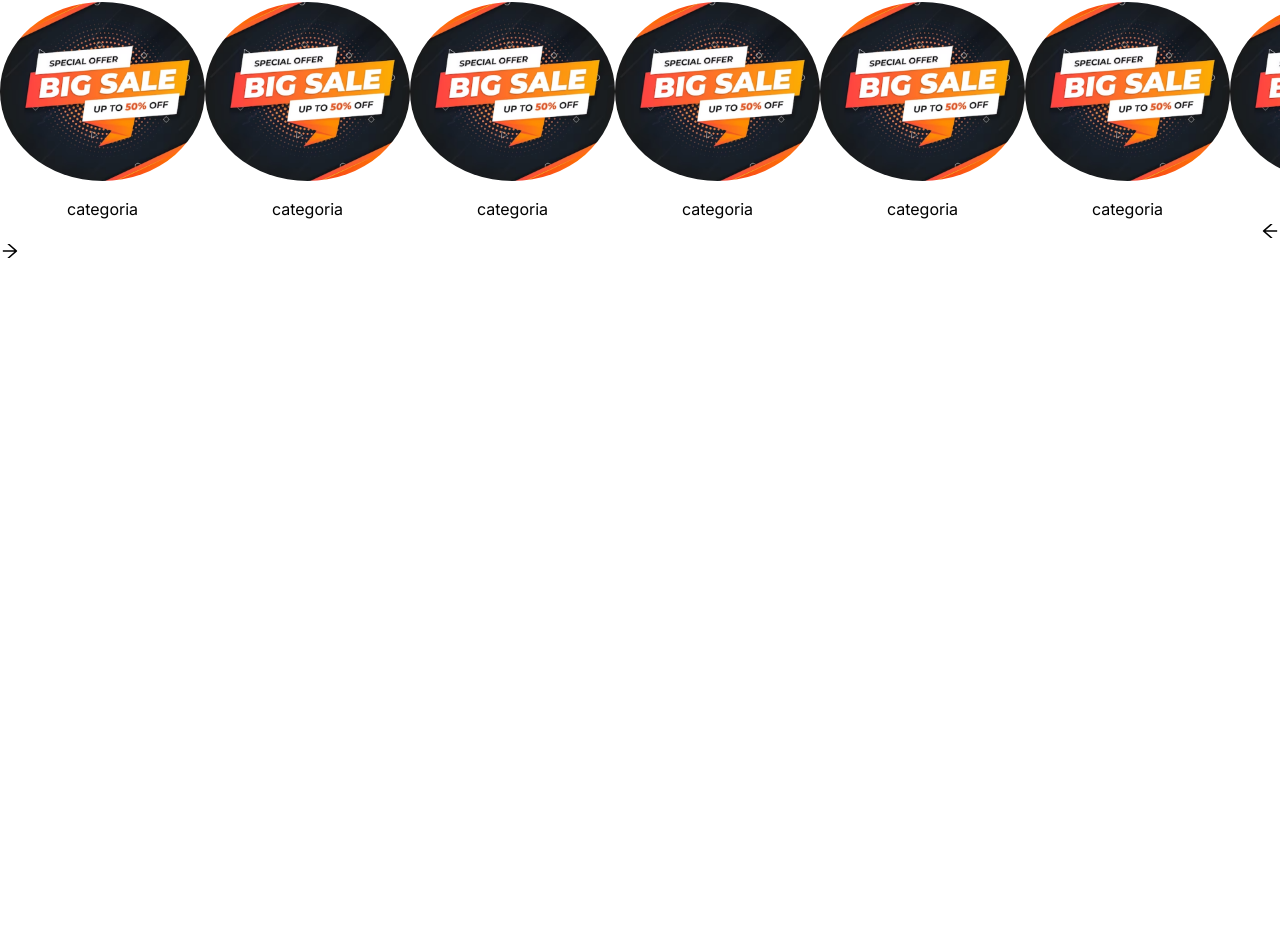
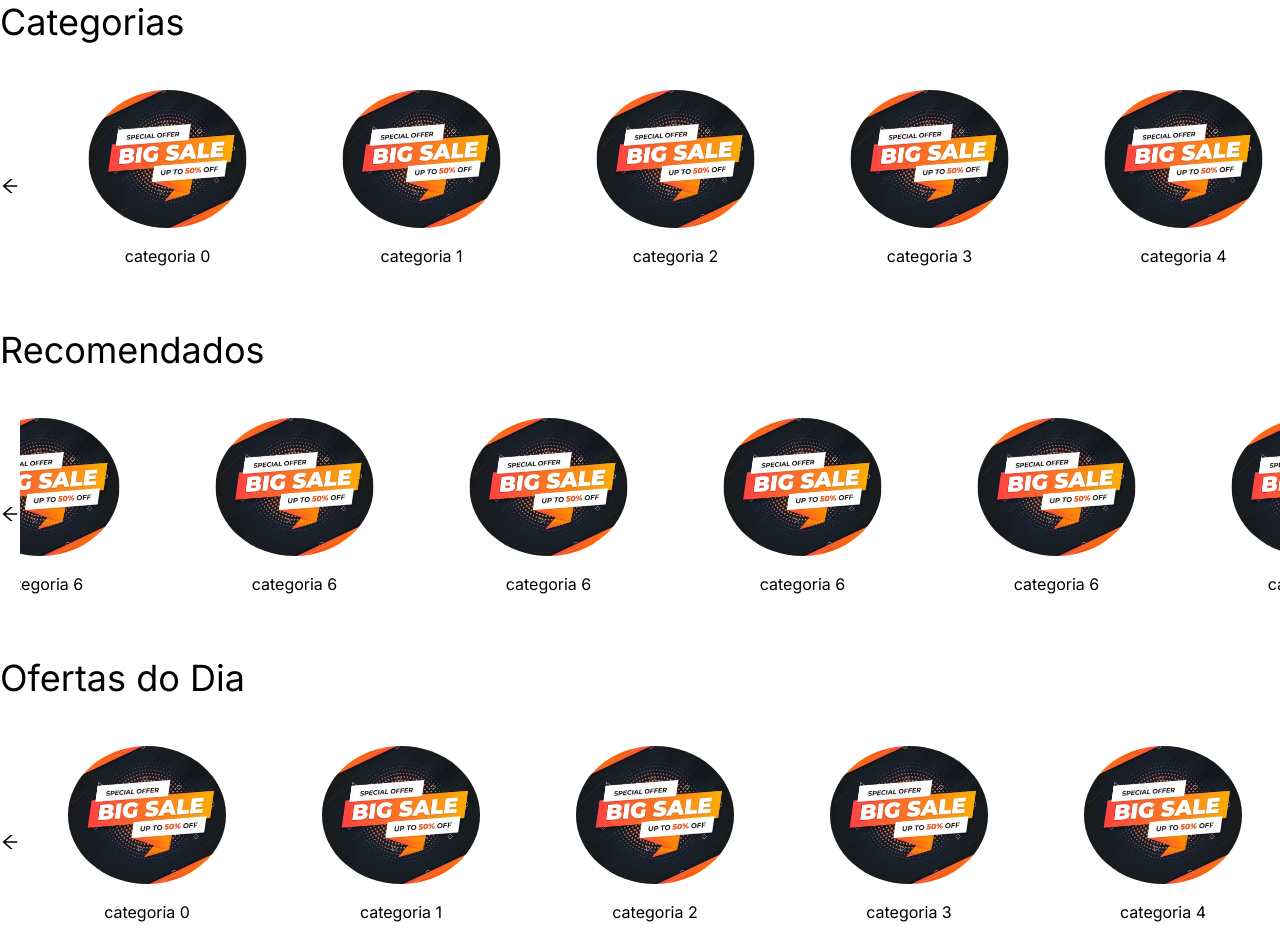
Before and after one commit to Programacao-para-web-2023-01/ceublivre---ui-tchunflay, a Next.js app in the folder ceublivre--ui-tchunflay/: page / in a window 1280 px wide. Shown: the part 722-1674 px from the top of the page. Before the commit the page ends 989 px from the top, so only its background shows below. Built offline with nearby package versions, Linux system fonts and the light colour scheme.

Commit message:
added carousels

```diff
--- a/ceublivre--ui-tchunflay/app/components/carousel-card.tsx
+++ b/ceublivre--ui-tchunflay/app/components/carousel-card.tsx
@@ -7,7 +7,7 @@ import { CarouselCardProps } from "../models/carousel_card_props";
 export default function CarouselCard({ img, name }: CarouselCardProps) {
   return (
     <Link href={"/"}>
-      <div className="flex flex-col w-[205px] h-[239] items-center gap-4">
+      <div className="flex flex-col w-[254px] h-[288px] items-center gap-4 p-12">
         <div>
           <Image src={img} alt={name} height={196} className="rounded-[50%]" />
         </div>
--- a/ceublivre--ui-tchunflay/app/components/category-carousel.tsx
+++ b/ceublivre--ui-tchunflay/app/components/category-carousel.tsx
@@ -17,13 +17,14 @@ const Carousel = ({ children, ...options }: Props) => {
 
   return (
     <div className="embla">
+        <CarouselPrev canScrollPrev={canScrollPrev} onPrev={()=> emblaApi?.scrollPrev()}></CarouselPrev>
         <div className="embla__viewport" ref={emblaRef}>
           <div className="embla__container">
             {children}
           </div>
         </div>
-        <CarouselPrev canScrollPrev={canScrollPrev} onPrev={()=> emblaApi?.scrollPrev()}></CarouselPrev>
         <CarouselNext canScrollNext={canScrollNext} onNext={()=> emblaApi?.scrollNext()}></CarouselNext>
+
       </div>
   );
 };
--- a/ceublivre--ui-tchunflay/app/globals.css
+++ b/ceublivre--ui-tchunflay/app/globals.css
@@ -10,7 +10,6 @@
   align-items: center;
   justify-content: space-between;
   padding: 60px;
-  position: sticky;
   top: 0px;
 }
 
@@ -30,19 +29,19 @@
 
 .embla {
   overflow: hidden;
+  display: flex;
 }
+
+.embla__viewport {
+  display: flex;
+  flex-direction: row;
+  overflow: clip;
+}
+
 .embla__container {
   display: flex;
   flex-direction: row;
-}
-.embla__slide {
-  flex: 0 0 100%;
-  min-width: 0;
-}
-.embla__viewport {
-  display: flex;
-  flex-direction: row;
-  overflow: hidden;
+  width: 84%;
 }
 
 /*body {
--- a/ceublivre--ui-tchunflay/app/page.tsx
+++ b/ceublivre--ui-tchunflay/app/page.tsx
@@ -12,41 +12,127 @@ import CategoryCarousel from "./components/category-carousel";
 import CarouselCard from "./components/carousel-card";
 
 export default function Home() {
+  let x = 0;
   const categories: CarouselCardProps[] = [
     {
       id: 0,
       img: BigSale,
-      name: "categoria",
+      name: `categoria 0`,
     },
     {
       id: 1,
       img: BigSale,
-      name: "categoria",
+      name: "categoria 1",
     },
     {
       id: 2,
       img: BigSale,
-      name: "categoria",
+      name: "categoria 2",
     },
     {
       id: 2,
       img: BigSale,
-      name: "categoria",
+      name: "categoria 3",
     },
     {
       id: 3,
       img: BigSale,
-      name: "categoria",
+      name: "categoria 4",
     },
     {
       id: 4,
       img: BigSale,
-      name: "categoria",
+      name: "categoria 5",
     },
     {
       id: 5,
       img: BigSale,
-      name: "categoria",
+      name: "categoria 6",
+    },
+    {
+      id: 5,
+      img: BigSale,
+      name: "categoria 6",
+    },
+    {
+      id: 5,
+      img: BigSale,
+      name: "categoria 6",
+    },
+    {
+      id: 5,
+      img: BigSale,
+      name: "categoria 6",
+    },
+    {
+      id: 5,
+      img: BigSale,
+      name: "categoria 6",
+    },
+    {
+      id: 5,
+      img: BigSale,
+      name: "categoria 6",
+    },
+    {
+      id: 5,
+      img: BigSale,
+      name: "categoria 6",
+    },
+    {
+      id: 5,
+      img: BigSale,
+      name: "categoria 6",
+    },
+    {
+      id: 5,
+      img: BigSale,
+      name: "categoria 6",
+    },
+    {
+      id: 5,
+      img: BigSale,
+      name: "categoria 6",
+    },
+    {
+      id: 5,
+      img: BigSale,
+      name: "categoria 6",
+    },
+    {
+      id: 5,
+      img: BigSale,
+      name: "categoria 6",
+    },
+    {
+      id: 5,
+      img: BigSale,
+      name: "categoria 6",
+    },
+    {
+      id: 5,
+      img: BigSale,
+      name: "categoria 6",
+    },
+    {
+      id: 5,
+      img: BigSale,
+      name: "categoria 6",
+    },
+    {
+      id: 5,
+      img: BigSale,
+      name: "categoria 6",
+    },
+    {
+      id: 5,
+      img: BigSale,
+      name: "categoria 6",
+    },
+    {
+      id: 5,
+      img: BigSale,
+      name: "categoria 6",
     },
   ];
 
@@ -54,12 +140,14 @@ export default function Home() {
     <main>
       <div className="header">
         <SearchBar />
+
         <div className="flex flex-row justify-evenly">
           <IconLink path={"/"} Icon={HiUserCircle} />
           <IconLink path={"/"} Icon={MdFavorite} />
           <IconLink path={"/"} Icon={FaShoppingCart} size={49} />
         </div>
       </div>
+
       <div className="scrollable">
         <div className="flex flex-row px-24 py-12 gap-11 justify-center">
           <ImageLink
@@ -69,6 +157,7 @@ export default function Home() {
             width={616}
             height={536}
           ></ImageLink>
+
           <div className="flex flex-col gap-10">
             <ImageLink
               path="/"
@@ -86,18 +175,57 @@ export default function Home() {
             ></ImageLink>
           </div>
         </div>
+
+        <div className="text-4xl">Categorias</div>
+
+        <div className="self-center flex flex-row">
+          <CategoryCarousel loop slidesToScroll={'auto'}>
+            {categories.map((ctg, i) => {
+              return (
+                <CarouselCard
+                  key={i}
+                  id={ctg.id}
+                  img={ctg.img}
+                  name={ctg.name}
+                ></CarouselCard>
+              );
+            })}
+          </CategoryCarousel>
         </div>
+
+        <div className="text-4xl">Recomendados</div>
+
         <div className="self-center flex flex-row">
           <CategoryCarousel loop>
             {categories.map((ctg, i) => {
               return (
-            <div key={i}>
-              <CarouselCard id={ctg.id} img={ctg.img} name={ctg.name}></CarouselCard>
-            </div>
+                <CarouselCard
+                  id={ctg.id}
+                  img={ctg.img}
+                  name={ctg.name}
+                ></CarouselCard>
               );
             })}
           </CategoryCarousel>
         </div>
+
+        <div className="text-4xl">Ofertas do Dia</div>
+
+        <div className="self-center flex flex-row">
+          <CategoryCarousel slidesToScroll={5} loop={false}>
+            {categories.map((ctg, i) => {
+              return (
+                <CarouselCard
+                  key={i}
+                  id={ctg.id}
+                  img={ctg.img}
+                  name={ctg.name}
+                ></CarouselCard>
+              );
+            })}
+          </CategoryCarousel>
+        </div>
+      </div>
     </main>
   );
 }
```
Lines whose indentation alone changed are shown as unchanged.
